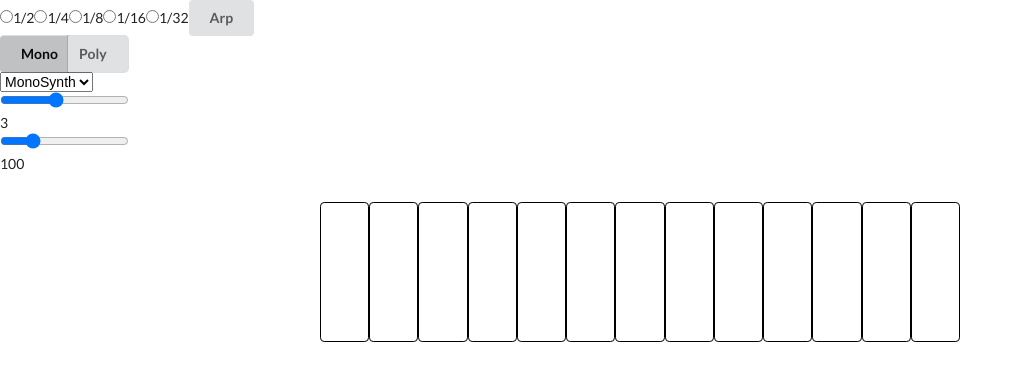
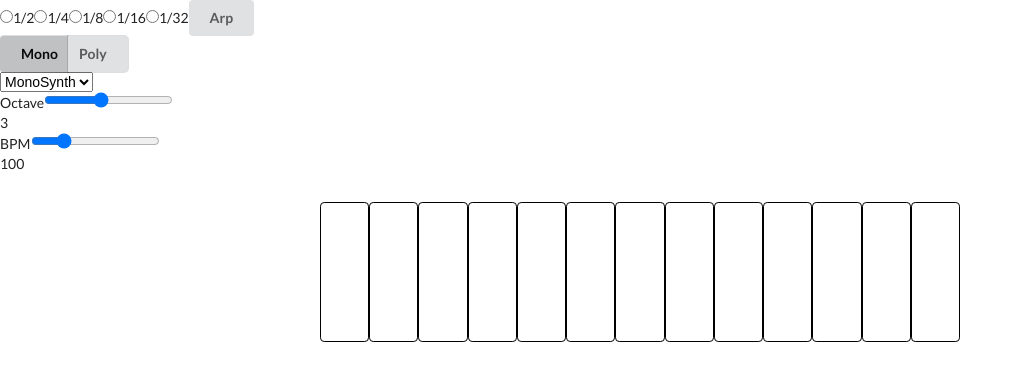
Before and after one commit to hoshikitsunoda/react-synth, a React (Create React App) app: page / in a window 1280 px wide. Shown: the top 380 px of the page, without its empty margins (0-1023 px from the left). Built offline with nearby package versions, Linux system fonts and the light colour scheme.

Commit message:
changed handler names in Synth for better readability #5

```diff
--- a/src/components/BPMCounter.js
+++ b/src/components/BPMCounter.js
@@ -14,6 +14,7 @@ class BPMCounter extends Component {
   render() {
     return (
       <div>
+        <label htmlFor="BPM">BPM</label>
         <input
           onChange={this.handleBPMChange}
           type="range"
--- a/src/components/OctaveChange.js
+++ b/src/components/OctaveChange.js
@@ -14,6 +14,7 @@ class OctaveChange extends Component {
   render() {
     return (
       <div>
+        <label htmlFor="Octave">Octave</label>
         <input
           onChange={this.handleOctaveChange}
           type="range"
--- a/src/components/Synth.js
+++ b/src/components/Synth.js
@@ -30,15 +30,15 @@ class Synth extends Component {
     this.setState({ note: note })
   }
 
-  handleChangeVoice = voice => {
+  handleVoiceChange = voice => {
     this.setState({ voice: voice })
   }
 
-  handleChangeType = type => {
+  handleTypeChange = type => {
     this.setState({ type: type }, this.handleSynthChange)
   }
 
-  handleChangeOctave = octave => {
+  handleOctaveChange = octave => {
     this.setState({ octave: octave })
   }
 
@@ -122,11 +122,11 @@ class Synth extends Component {
         <ControlPanel
           sendData={this.getNoteLength}
           sequencer={this.handleSequence}
-          changeVoice={this.handleChangeVoice}
-          changeSynthType={this.handleChangeType}
+          changeVoice={this.handleVoiceChange}
+          changeSynthType={this.handleTypeChange}
           synthVoice={this.state.voice}
           synthChange={this.handleSynthChange}
-          octaveChange={this.handleChangeOctave}
+          octaveChange={this.handleOctaveChange}
           bpmChange={this.handleBPMChange}
         />
         <KeyBoard
```
